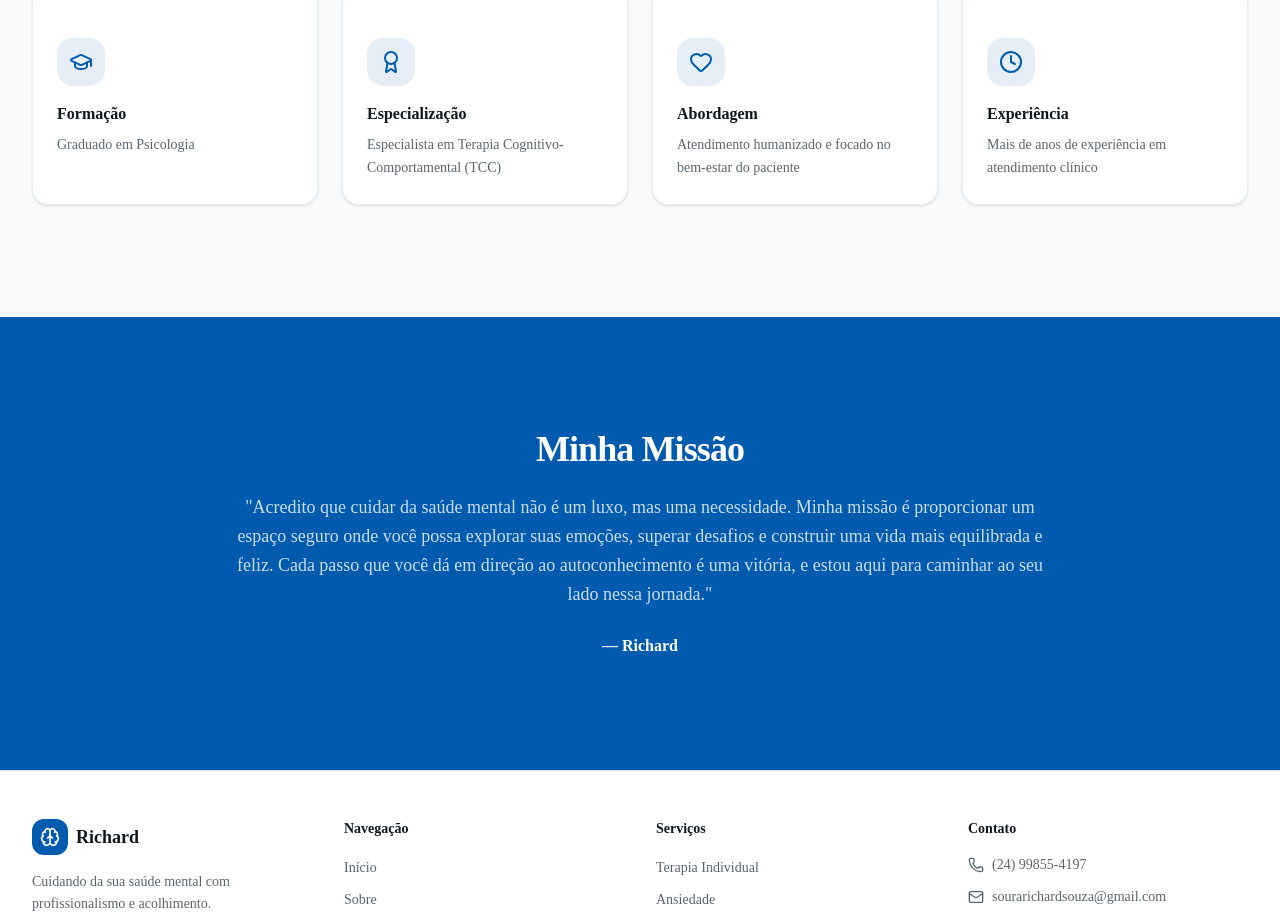
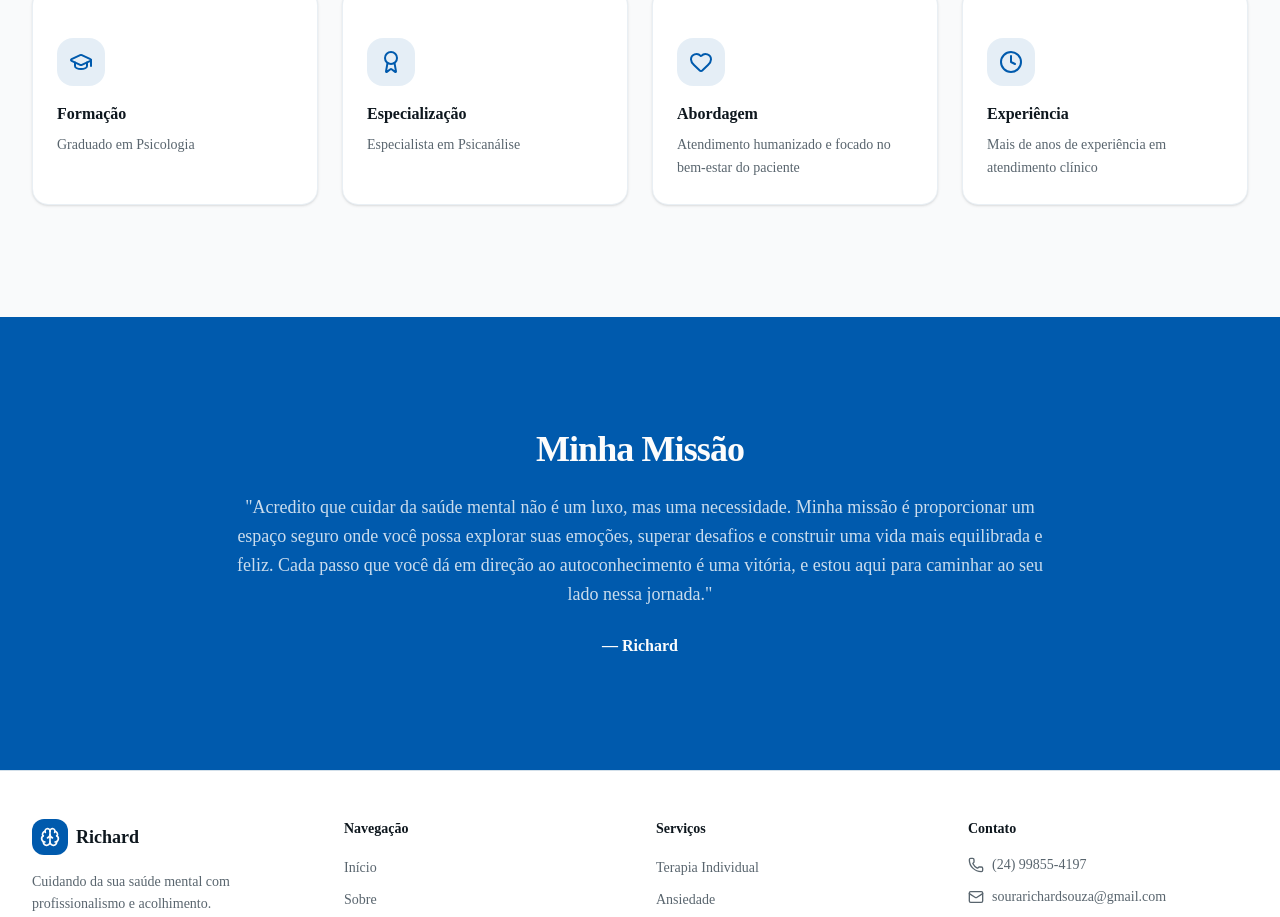
Before and after one commit to Samuelinnovation/site-psicologo, a Next.js app: page /sobre in a window 1280 px wide. Shown: the part 1328-2245 px from the top of the page. Built offline with nearby package versions, Linux system fonts and the light colour scheme.

Commit message:
mensagem

```diff
--- a/app/sobre/page.tsx
+++ b/app/sobre/page.tsx
@@ -15,7 +15,7 @@ const credentials = [
   {
     icon: Award,
     title: "Especialização",
-    description: "Especialista em Terapia Cognitivo-Comportamental (TCC)",
+    description: "Especialista em Psicanálise",
   },
   {
     icon: Heart,
```
